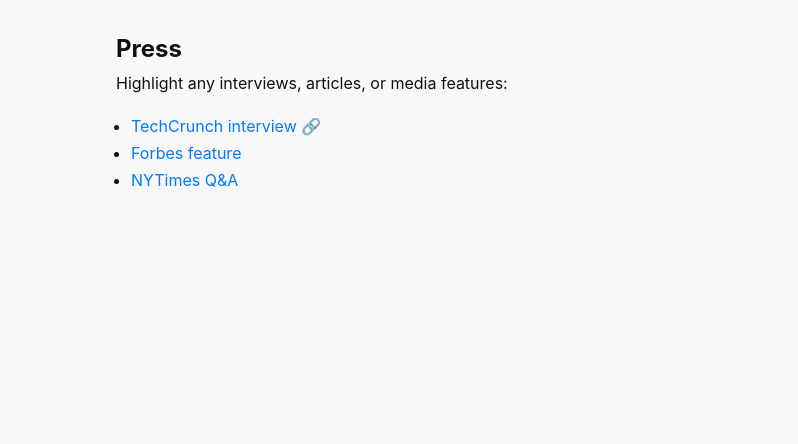
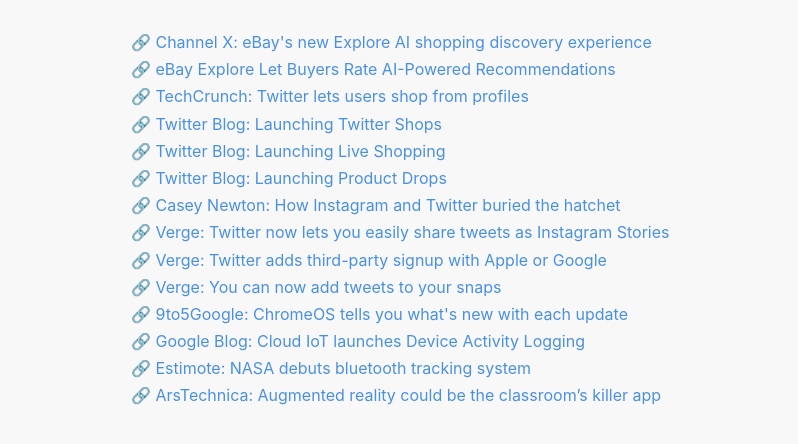
Before and after one commit to davidfromkansas/david_personal_website, a plain HTML site: page index.html in a window 1280 px wide. Both pictures are taken after a click on the link "Press". Shown: the part 56-500 px from the top of the page, without its empty margins (240-1038 px from the left). Drawn offline with Linux system fonts and the light colour scheme.

Commit message:
more stuff

```diff
--- a/index.html
+++ b/index.html
@@ -4,6 +4,8 @@
   <meta charset="UTF-8" />
   <meta name="description" content="Meet David Lie-Tjauw" />
   <meta name="viewport" content="width=device-width, initial-scale=1.0" />
+  <link rel="icon" href="david_favicon.ico">
+
   <title>David Lie-Tjauw</title>
 
   <!-- Link to external CSS -->
@@ -33,6 +35,7 @@
   <main id="main-container" class="container">
     <!-- Default Content -->
 
+    <img id="profile_img" src="david.jpg"/>
 
     <p>David most recently worked at eBay as a Senior Product Manager where he launched "Explore" -- an endless algorithmic feed experience that allows shoppers to easily browse relevant item recommendations that are personalized based on who you are and what you like.
     </p>
@@ -44,7 +47,7 @@
     </p>
 
 
-    <p> Originally, David started his PM journey in Google’s Associate Product Manager program on the Chromebook Team, launching “What’s New" which highlights major ChromeOS updates to millions of Chromebook users and is the first thing you see whenever your Chrome Browser updates (try in Chrome).
+    <p> Originally, David started his PM journey in Google’s Associate Product Manager program on the Chromebook Team, launching “What’s New" which highlights major ChromeOS updates and is the first thing you see whenever your Chrome Browser updates (try in Chrome).
     </p>
 
     <p>David has a B.S. in Computer Science from Washington University in Saint Louis. While in college, he worked as a software engineer at:
@@ -102,14 +105,24 @@
     `;
 
     const pressContent = `
-      <h2>Press</h2>
-      <p>
-        Highlight any interviews, articles, or media features:
-      </p>
+
       <ul>
-        <li><a href="#" class="inline-link">TechCrunch interview &#128279;</a></li>
-        <li><a href="#" class="inline-link">Forbes feature</a></li>
-        <li><a href="#" class="inline-link">NYTimes Q&A</a></li>
+        <li class="press"><a href="https://channelx.world/2024/06/new-ebay-explore-ai-shopping-discovery-experience/" class="inline-link" target="_blank"> &#128279; Channel X: eBay's new Explore AI shopping discovery experience</a></li>
+        <li class="press"><a href="https://www.valueaddedresource.net/ebay-explore-tests-downvoting-to-let-buyers-rate-ai-powered-recommendations/" class="inline-link" target="_blank"> &#128279; eBay Explore Let Buyers Rate AI-Powered Recommendations</a></li>
+        <li class="press"><a href="https://techcrunch.com/2021/07/28/twitter-launches-u-s-e-commerce-pilot-that-lets-users-shop-from-profiles/" class="inline-link" target="_blank">&#128279; TechCrunch: Twitter lets users shop from profiles</a></li>
+        <li class="press"><a href="https://blog.x.com/en_us/topics/product/2022/twitter-shops-more-space-to-shop" class="inline-link" target="_blank">&#128279; Twitter Blog: Launching Twitter Shops</a></li>
+        <li class="press"><a href="https://blog.x.com/en_us/topics/product/2021/watch--chat--shop--live-shopping-on-twitter" class="inline-link" target="_blank">&#128279; Twitter Blog: Launching Live Shopping</a></li>
+        <li class="press"><a href="https://blog.x.com/en_us/topics/product/2022/be-part-of-the-hype--introducing-product-drops" class="inline-link" target="_blank">&#128279; Twitter Blog: Launching Product Drops</a></li>
+        <li class="press"><a href="https://www.platformer.news/how-instagram-and-twitter-buried/#:~:text=Every%20once%20in,in%20kitchen" class="inline-link" target="_blank">&#128279; Casey Newton: How Instagram and Twitter buried the hatchet</a></li>
+        <li class="press"><a href="https://www.theverge.com/2021/6/23/22546672/twitter-instagram-stories-share-tweets-ios" class="inline-link" target="_blank">&#128279; Verge: Twitter now lets you easily share tweets as Instagram Stories</a></li>
+        <li class="press"><a href="https://www.theverge.com/2021/8/2/22606150/twitter-third-party-apple-google-login-signup-feature" class="inline-link" target="_blank">&#128279; Verge: Twitter adds third-party signup with Apple or Google</a></li>
+        <li class="press"><a href="https://www.theverge.com/2020/12/10/22166657/twitter-share-tweets-snapchat-snap-ios-feature-launch" class="inline-link" target="_blank">&#128279; Verge: You can now add tweets to your snaps</a></li>
+        <li class="press"><a href="https://9to5google.com/2019/06/26/release-notes-web-app-chrome-os/" class="inline-link" target="_blank">&#128279; 9to5Google: ChromeOS tells you what's new with each update</a></li>
+        <li class="press"><a href="https://web.archive.org/web/20190318111731/https://cloud.google.com/blog/products/iot-devices/cloud-iot-now-makes-device-activity-logging-generally-available/" class="inline-link" target="_blank">&#128279; Google Blog: Cloud IoT launches Device Activity Logging</a></li>
+        <li class="press"><a href="https://blog.estimote.com/post/166963330230/nasas-johnson-space-center-transcends-space-and" class="inline-link" target="_blank">&#128279; Estimote: NASA debuts bluetooth tracking system</a></li>
+        <li class="press"><a href="https://arstechnica.com/science/2020/09/augmented-reality-could-be-the-geology-classrooms-killer-app/" class="inline-link" target="_blank">&#128279; ArsTechnica: Augmented reality could be the classroom’s killer app</a></li>
+
+
       </ul>
     `;
 
--- a/styles.css
+++ b/styles.css
@@ -96,12 +96,26 @@
 
   ul {
     padding-left: 15px;
+
+  }
+
+  .inline-link {
+    color: #4A90E2;
+  }
+  .press {
+    list-style-type: none;
+
   }
 
   html,body {
     background-color: #F8F8F8;
-    margin-left: 10%;
-    margin-right: 10%;
-
 
   }
+
+#profile_img{
+  display: block;
+  margin-left: auto;
+  margin-right: auto;
+  width: 100%;
+
+}
```
Also changed, not shown: cropped.ico (added), david.jpg (added), david_favicon.ico (added).
